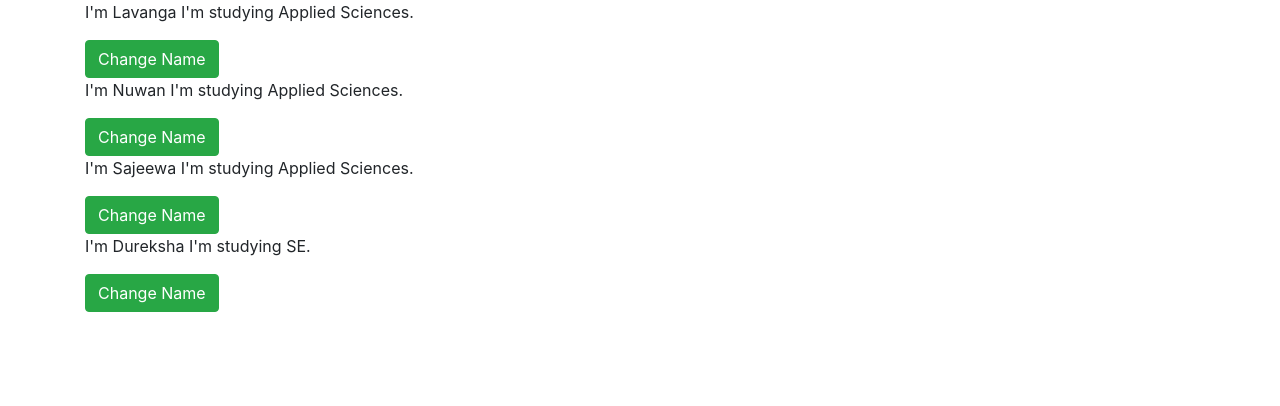
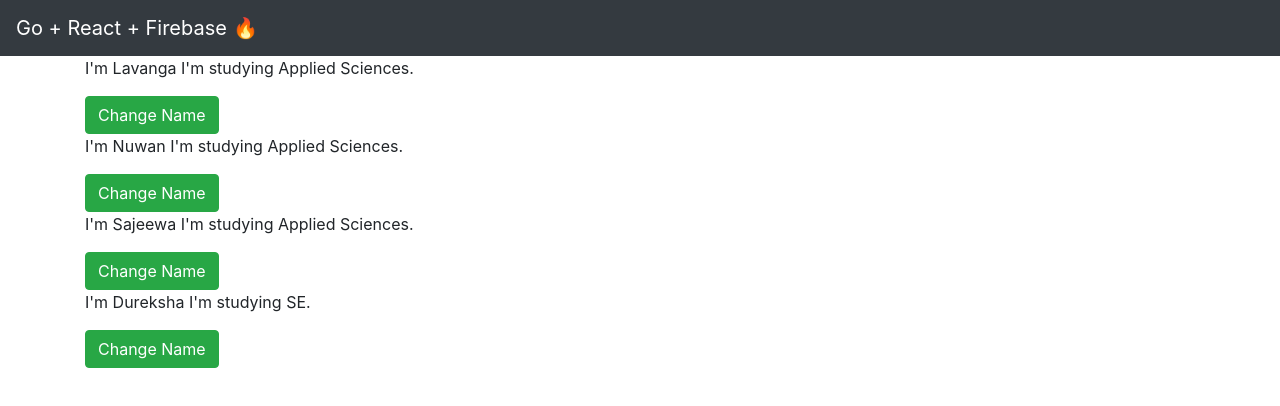
Before and after one commit to chamodshehanka/go-react-firebase, a React (Create React App) app in the folder frontend/: page /students in a window 1280 px wide. Shown: the top 406 px of the page. Built offline with nearby package versions, Linux system fonts and the light colour scheme.

Commit message:
Nav Bar added to studens list

```diff
--- a/frontend/src/components/StudentsList.jsx
+++ b/frontend/src/components/StudentsList.jsx
@@ -1,5 +1,6 @@
 import React, { useState } from 'react';
 import Student from './Student';
+import NavBar from './landing-page/NavBar';
 
 const StudentsList = () => {
   const [studentsState, setStudentsState] = useState({
@@ -22,6 +23,8 @@ const StudentsList = () => {
   };
 
   return (
+    <div>
+      <NavBar />
       <div className='container'>
         {studentsState.students.map(e => (
           <div key={e.id}>
@@ -37,6 +40,7 @@ const StudentsList = () => {
           </div>
         ))}
       </div>
+    </div>
   );
 };
 
```
Lines whose indentation alone changed are shown as unchanged.
